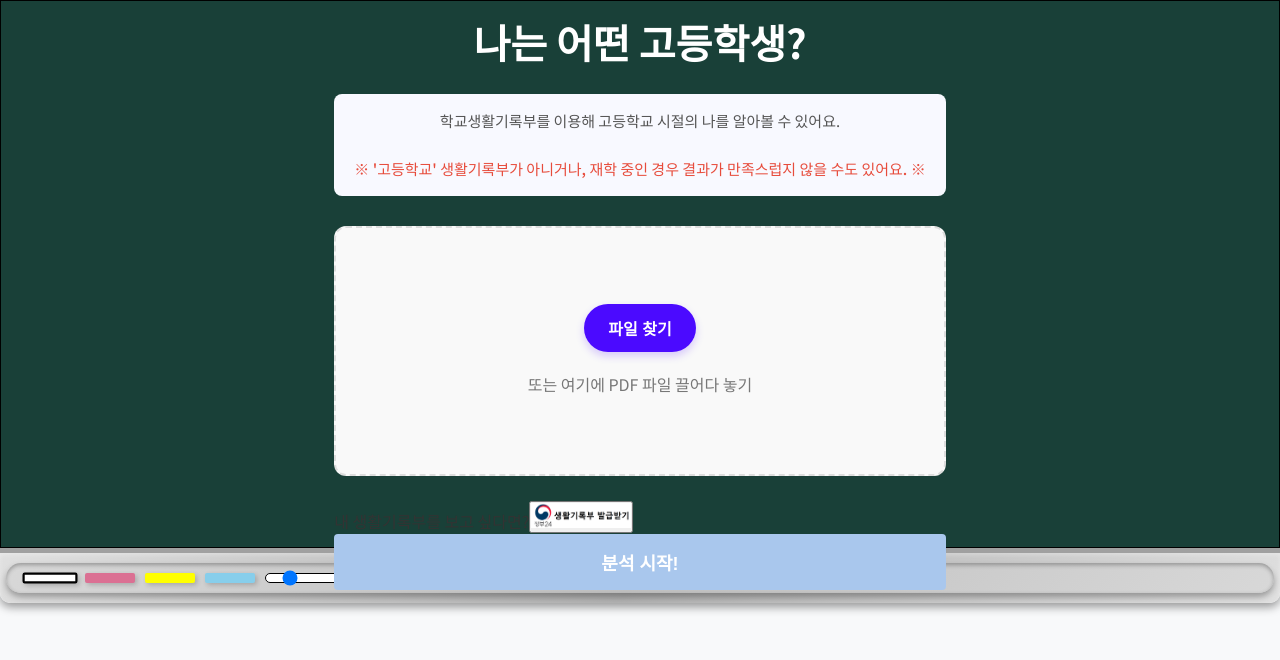
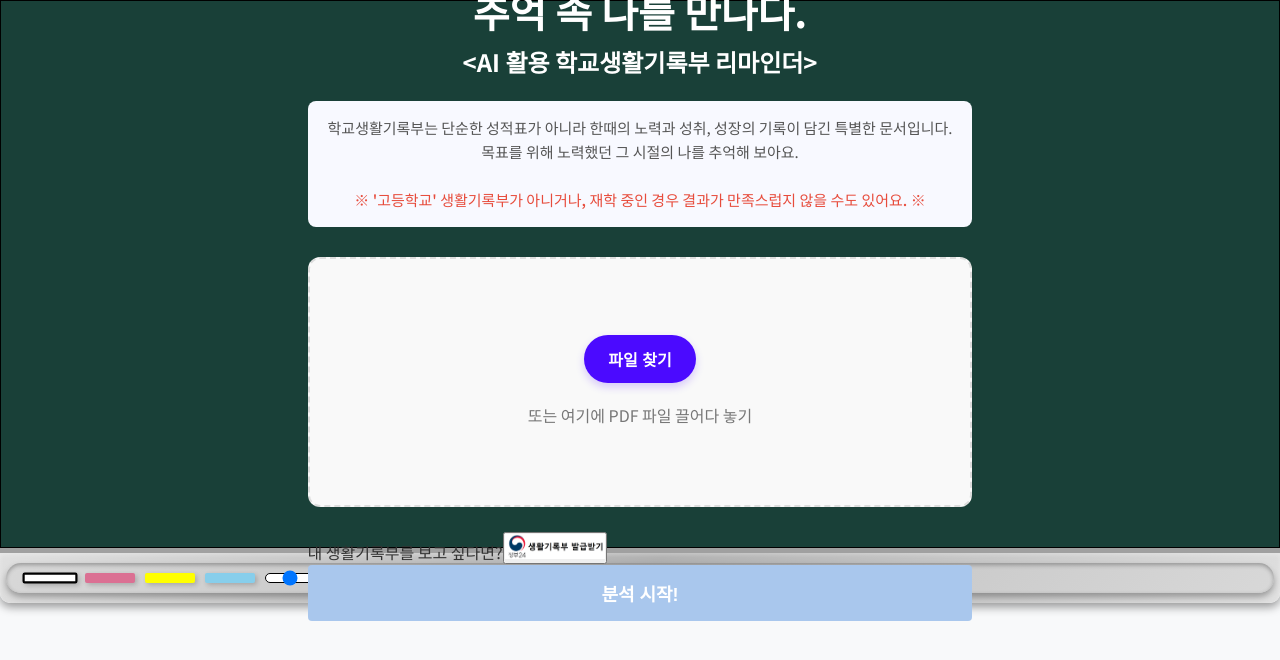
Before and after one commit to GN-AI-3/mini_project_user, a React (Create React App) app: page / in a window 1280 px wide. Shown: the top 660 px of the page. Built offline with nearby package versions, Linux system fonts and the light colour scheme.

Commit message:
문구 2차 수정 + 폰트 후보군 업로드

```diff
--- a/src/pages/Home.js
+++ b/src/pages/Home.js
@@ -167,11 +167,13 @@ const Home = () => {
       </div>
 
       <div className="overlay-content">
-      <h1 className="main-title">나는 어떤 고등학생?</h1>
+      <h1 className="main-title">추억 속 나를 만나다.</h1>
+      <h2 className="sub-title">&lt;AI 활용 학교생활기록부 리마인더&gt;</h2>
       <div className="instructions">
         <p className="instruction-text">
           {/* <span className="instruction-icon">ℹ️</span> */}
-          학교생활기록부를 이용해 고등학교 시절의 나를 알아볼 수 있어요.
+          학교생활기록부는 단순한 성적표가 아니라 한때의 노력과 성취, 성장의 기록이 담긴 특별한 문서입니다. <br></br>
+          목표를 위해 노력했던 그 시절의 나를 추억해 보아요.
           <br />
           <br/>
           <span className="warning-text">
--- a/src/styles/Home.css
+++ b/src/styles/Home.css
@@ -20,8 +20,14 @@ body {
 .main-title {
   text-align: center;
   color: #fff;
+  font-size: 2.5rem;
+}
+
+.sub-title {
+  text-align: center;
+  color: #fff;
   margin-bottom: 20px;
-  font-size: 2.5rem;
+  font-size: 1.5rem;
 }
 
 .instructions {
```
Also changed, not shown: public/jo.otf (added), 1 other file (tests, documents, lock files or other folders).
